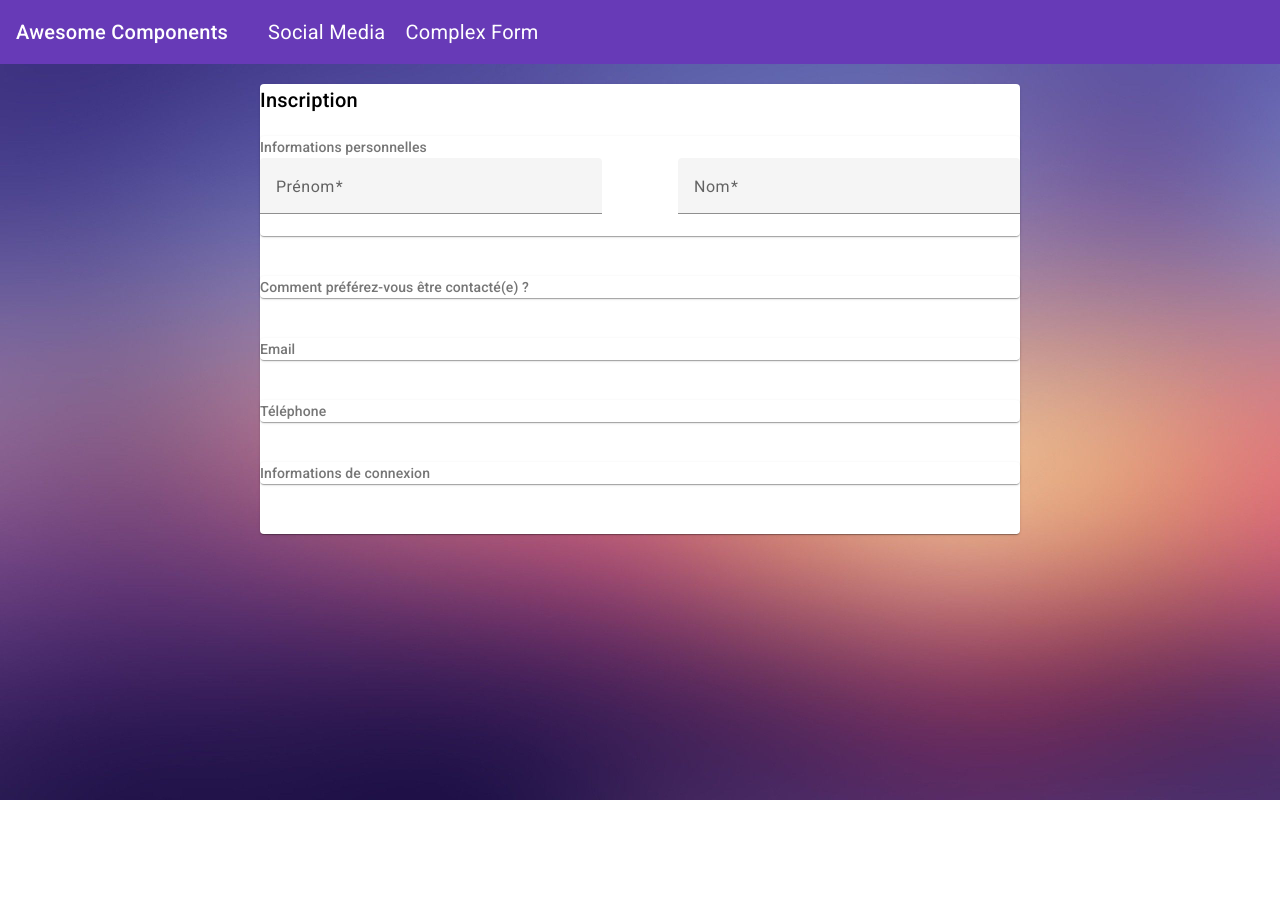
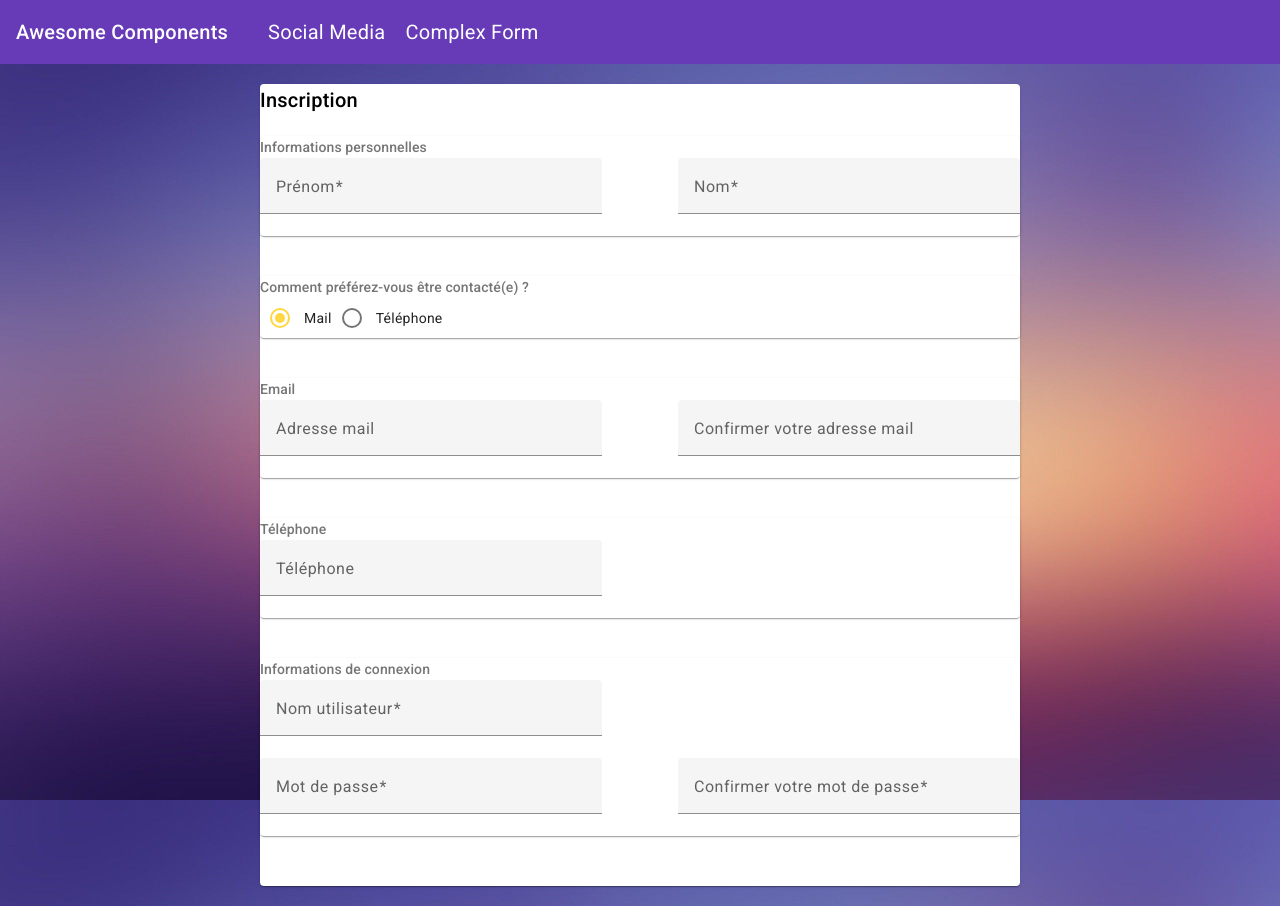
Before and after one commit to FranckPedron/Angular-awesome-components-standalone, an Angular app: page /complex-form in a window 1280 px wide. Before the commit the page ends 800 px from the top, so only its background shows below. Built offline with nearby package versions, Linux system fonts and the light colour scheme.

Commit message:
Feat - début d'ajout des contrôles au template - suite

```diff
--- a/src/app/complexForm/components/complex-form/complex-form.component.html
+++ b/src/app/complexForm/components/complex-form/complex-form.component.html
@@ -13,19 +13,45 @@
   </mat-card>
   <mat-card class="form-card" formGroupName="contactPreference">
     <mat-card-subtitle>Comment préférez-vous être contacté(e) ?</mat-card-subtitle>
+    <mat-radio-group [formControl]="contactPreferenceCtrl">
+      <mat-radio-button value="email">Mail</mat-radio-button>
+      <mat-radio-button value="phone">Téléphone</mat-radio-button>
+    </mat-radio-group>
   </mat-card>
-  <mat-card class="form-card" formGroupName="email">
+  <mat-card class="form-card" [formGroup]="emailForm">
     <mat-card-subtitle>Email</mat-card-subtitle>
+    <div class="form-row">
+      <mat-form-field appearance="fill">
+        <mat-label>Adresse mail</mat-label>
+        <input type="text" matInput formControlName="email"></mat-form-field>
+      <mat-form-field appearance="fill">
+        <mat-label>Confirmer votre adresse mail</mat-label>
+        <input type="text" matInput formControlName="confirm"></mat-form-field>
+    </div>
   </mat-card>
   <mat-card class="form-card" formGroupName="phone">
     <mat-card-subtitle>Téléphone</mat-card-subtitle>
+    <mat-form-field appearance="fill">
+      <mat-label>Téléphone</mat-label>
+      <input type="text" matInput [formControl]="phoneCtrl"></mat-form-field>
   </mat-card>
   <mat-card class="form-card" formGroupName="loginInfo">
     <mat-card-subtitle>Informations de connexion</mat-card-subtitle>
+    <mat-form-field appearance="fill">
+      <mat-label>Nom utilisateur</mat-label>
+      <input type="text" matInput formControlName="username"></mat-form-field>
+    <div class="form-row">
+      <mat-form-field appearance="fill">
+        <mat-label>Mot de passe</mat-label>
+        <input type="password" matInput formControlName="password"></mat-form-field>
+      <mat-form-field appearance="fill">
+        <mat-label>Confirmer votre mot de passe</mat-label>
+        <input type="password" matInput formControlName="confirmPassword"></mat-form-field>
+    </div>
   </mat-card>
   @if (mainForm.valid) {
     <mat-card-actions>
-      <button mat-flat-button>ENREGISTRER</button>
+      <button mat-flat-button color="primary" (click)="onSubmitForm()">ENREGISTRER</button>
     </mat-card-actions>
   }
 </mat-card>
--- a/src/app/complexForm/components/complex-form/complex-form.component.ts
+++ b/src/app/complexForm/components/complex-form/complex-form.component.ts
@@ -4,11 +4,12 @@ import {FormBuilder, FormControl, FormGroup, ReactiveFormsModule, Validators} fr
 import {MatCardModule} from "@angular/material/card";
 import {MatButtonModule} from "@angular/material/button";
 import {MatInputModule} from "@angular/material/input";
+import {MatRadioModule} from "@angular/material/radio";
 
 @Component({
   selector: 'app-complex-form',
   standalone: true,
-  imports: [CommonModule, MatCardModule, ReactiveFormsModule, MatButtonModule, MatInputModule],
+  imports: [CommonModule, MatCardModule, ReactiveFormsModule, MatButtonModule, MatInputModule, MatRadioModule],
   templateUrl: './complex-form.component.html',
   styleUrl: './complex-form.component.scss'
 })
@@ -66,6 +67,6 @@ export class ComplexFormComponent implements OnInit {
   }
 
   onSubmitForm() {
-
+console.log(this.mainForm.value);
   }
 }
```
